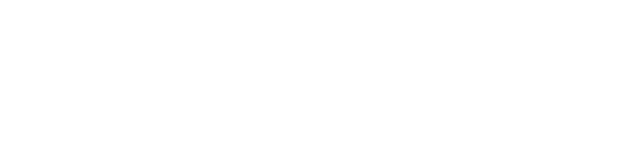
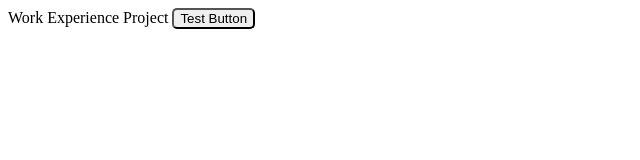
Before and after one commit to KinshukWorkExperience/KinshukWorkExperience.github.io, a plain HTML site: page index.html in a window 1280 px wide. Shown: the whole page, without its empty margins (0-640 px from the left). Drawn offline with Linux system fonts and the light colour scheme.

Commit message:
Add files via upload

```diff
--- a/index.html
+++ b/index.html
@@ -1,6 +1,12 @@
 <!DOCTYPE html>
     <head>
+        <meta
+
         <title>Work Experience Project</title>
+        <link rel="stylesheet" type="text/css" href = "stylesheet.css"/>
     </head>
 
+    <body>
+        <button> Test Button </button>
+    </body>
 </html>
--- /dev/null
+++ b/stylesheet.css
@@ -0,0 +1,3 @@
+button {
+    border-radius: 5px;
+}
```
